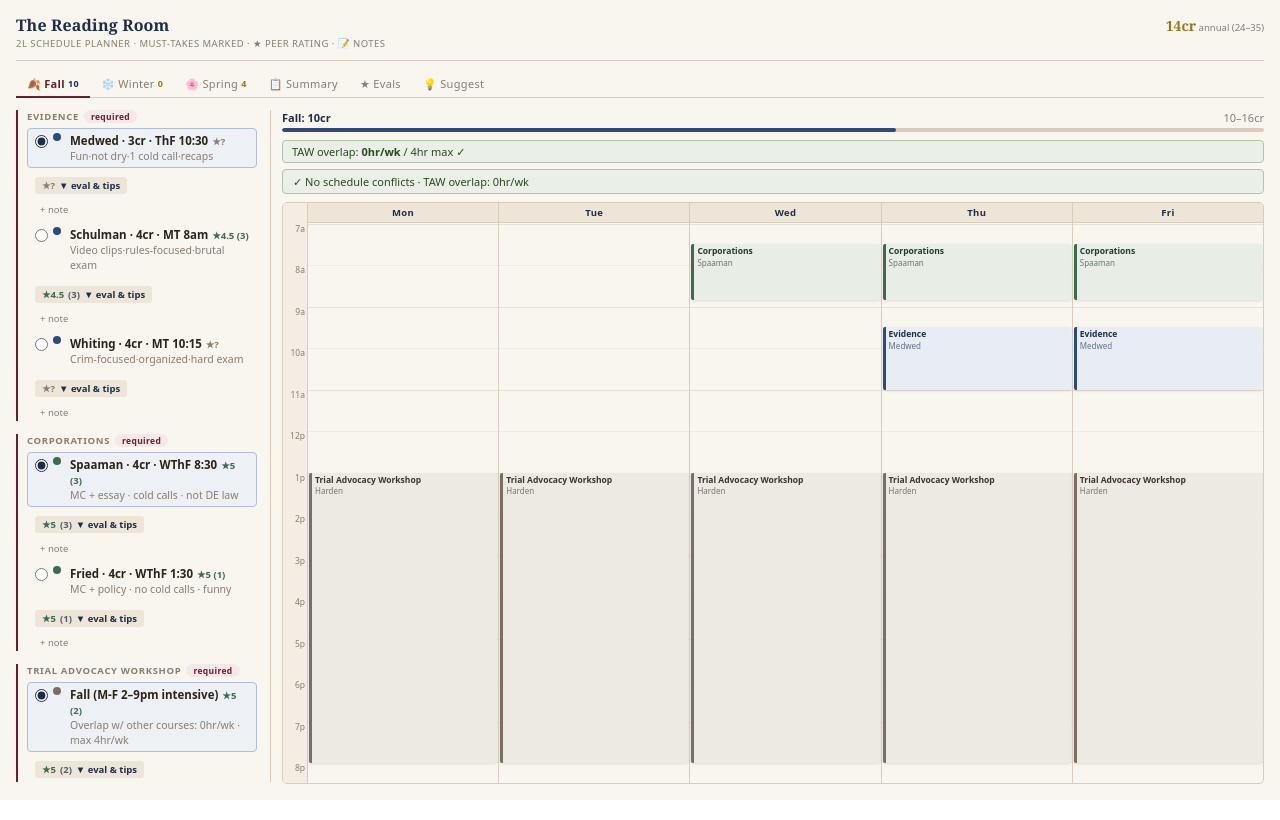
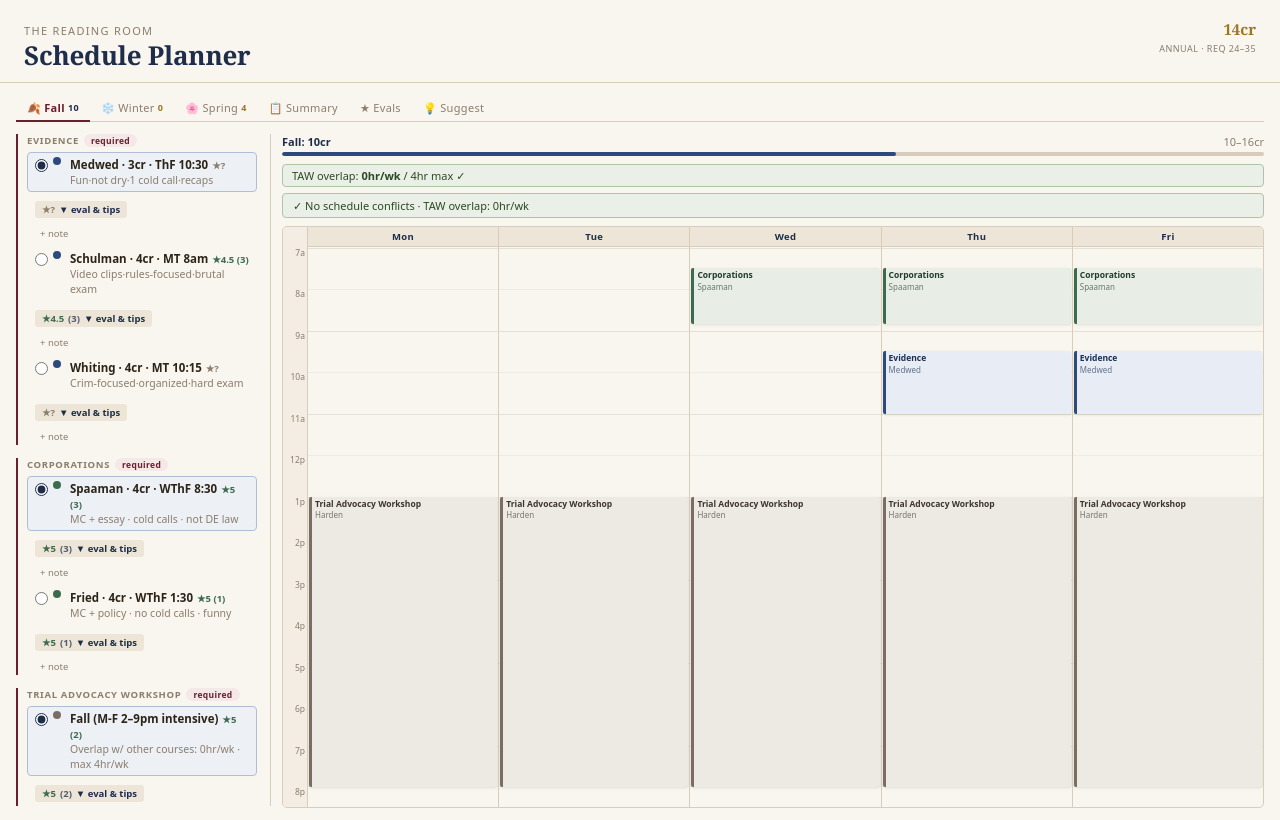
Before and after one commit to alicezhao0727-glitch/hls-planner, a React (Vite) app: page / in a window 1280 px wide. Built offline with nearby package versions, Linux system fonts and the light colour scheme.

Commit message:
restyle: Reading Room theme

```diff
--- a/src/App.jsx
+++ b/src/App.jsx
@@ -795,19 +795,20 @@ export default function App(){
   const rrCrCol=(cr,min,max)=>cr>max?RR.maroon:cr<min?RR.gold:RR.navy;
 
   return(
-    <div style={{fontFamily:"Georgia,'Times New Roman',serif",background:RR.bg,minHeight:"100vh",padding:"14px 16px",boxSizing:"border-box",color:RR.ink}}>
-      {/* Header */}
-      <div style={{display:"flex",alignItems:"baseline",gap:8,marginBottom:10,paddingBottom:10,borderBottom:`1px solid ${RR.border}`}}>
+    <div style={{fontFamily:"Georgia,'Times New Roman',serif",background:RR.bg,minHeight:"100vh",boxSizing:"border-box",color:RR.ink}}>
+      {/* Banner — mirrors The Reading Room nav bar */}
+      <div style={{background:RR.bg,borderBottom:`1px solid ${RR.border}`,padding:"18px 24px 14px",display:"flex",alignItems:"baseline",justifyContent:"space-between"}}>
         <div>
-          <h2 style={{margin:0,fontSize:16,fontWeight:700,color:RR.navy,letterSpacing:"0.01em"}}>The Reading Room</h2>
-          <div style={{fontSize:9.5,color:RR.muted,fontFamily:"system-ui,sans-serif",marginTop:1,letterSpacing:"0.05em",textTransform:"uppercase"}}>2L Schedule Planner · must-takes marked · ★ peer rating · 📝 notes</div>
+          <div style={{fontSize:11,color:RR.muted,fontFamily:"system-ui,sans-serif",letterSpacing:"0.12em",textTransform:"uppercase",marginBottom:4}}>The Reading Room</div>
+          <h1 style={{margin:0,fontSize:26,fontWeight:700,color:RR.navy,letterSpacing:"-0.01em",fontFamily:"Georgia,'Times New Roman',serif",lineHeight:1}}>Schedule Planner</h1>
         </div>
-        <div style={{marginLeft:"auto",textAlign:"right"}}>
-          <span style={{fontSize:14,fontWeight:700,color:rrCrCol(annualCr,24,35)}}>{annualCr}cr</span>
-          <span style={{fontSize:9.5,color:RR.muted,fontFamily:"system-ui,sans-serif"}}> annual (24–35)</span>
+        <div style={{textAlign:"right"}}>
+          <span style={{fontSize:15,fontWeight:700,color:rrCrCol(annualCr,24,35),fontFamily:"Georgia,serif"}}>{annualCr}cr</span>
+          <div style={{fontSize:9,color:RR.muted,fontFamily:"system-ui,sans-serif",letterSpacing:"0.05em",textTransform:"uppercase",marginTop:2}}>annual · req 24–35</div>
         </div>
       </div>
 
+      <div style={{padding:"12px 16px",boxSizing:"border-box"}}>
       {/* Tabs */}
       <div style={{display:"flex",borderBottom:`1px solid ${RR.border}`,marginBottom:12,flexWrap:"wrap"}}>
         {TABS.map(t=>(
@@ -1101,6 +1102,7 @@ export default function App(){
           </div>
         </div>
       )}
+      </div>
     </div>
   );
 }
```
Also changed, not shown: 1 other file (tests, documents, lock files or other folders).
